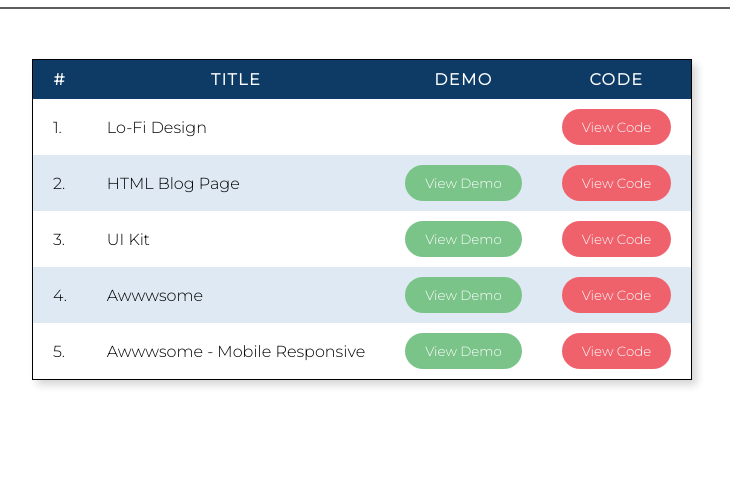
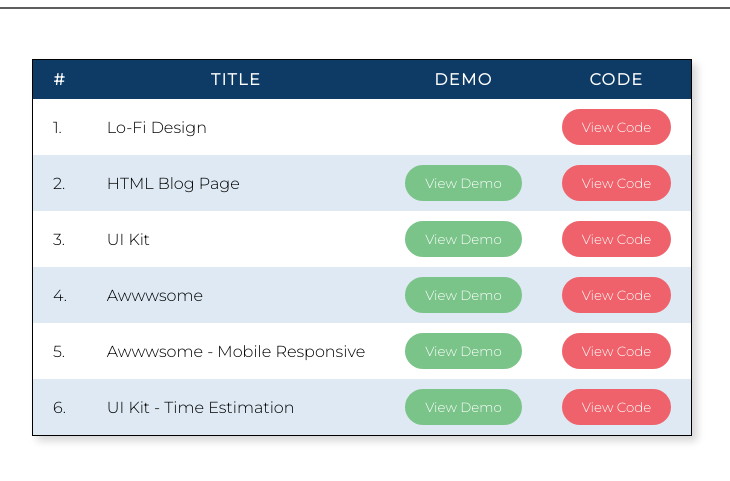
Before and after one commit to Abhigyan-Dhakal/Leapfrog, a plain HTML site: page index.html in a window 1280 px wide. Shown: the part 111-592 px from the top of the page, without its empty margins (278-1008 px from the left). Drawn offline with Linux system fonts and the light colour scheme.

Commit message:
Add UI Kit time estimation project

```diff
--- a/index.html
+++ b/index.html
@@ -104,6 +104,22 @@
                 </a>
               </td>
             </tr>
+            <tr>
+              <td>6.</td>
+              <td>UI Kit - Time Estimation</td>
+              <td>
+                <a href="./assignments/UI Kit Time Estimation/index.html">
+                  <button class="table-btn demo-btn">View Demo</button>
+                </a>
+              </td>
+              <td>
+                <a
+                  href="https://github.com/Abhigyan-Dhakal/Leapfrog/tree/master/assignments/UI%20Kit%20Time%20Estimation"
+                >
+                  <button class="table-btn code-btn">View Code</button>
+                </a>
+              </td>
+            </tr>
           </table>
         </div>
       </div>
```
